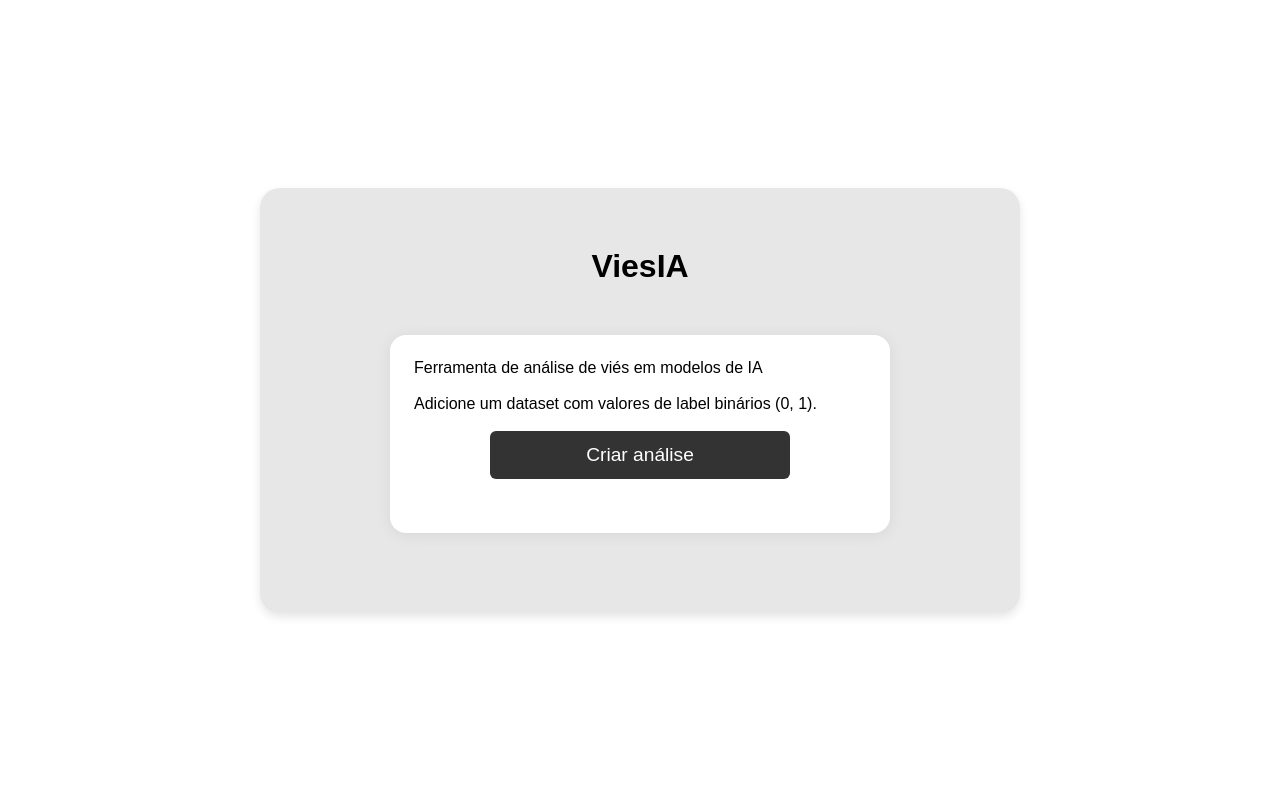
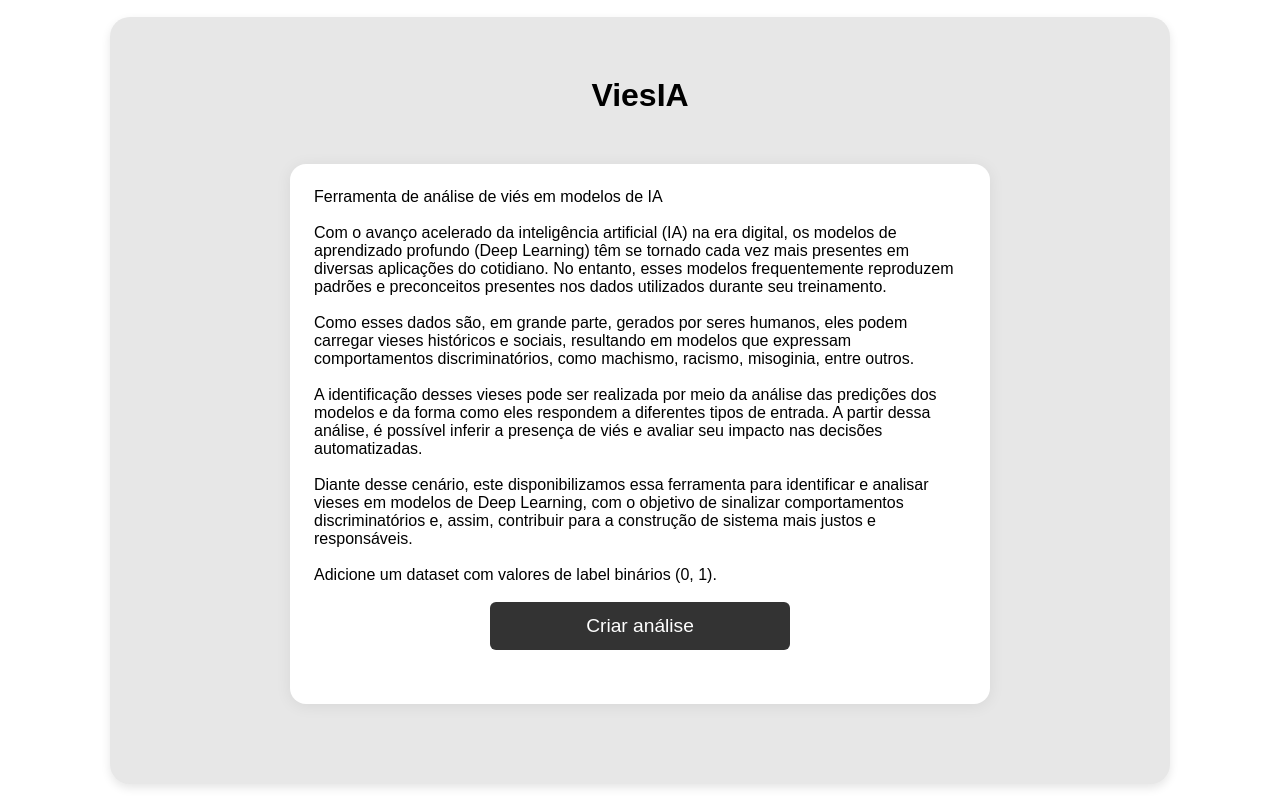
Before and after one commit to brnduol/ViesIA, a Flask app: page / in a window 1280 px wide. Run offline with Flask 3, Linux system fonts and the light colour scheme.

Commit message:
update: pequenos ajustes visuais

```diff
--- a/project/templates/forms.html
+++ b/project/templates/forms.html
@@ -24,7 +24,9 @@
             align-items: center;
             text-align: center;
             width: 100%;
+            min-width: 1000px;
             max-width: 1000px;
+            min-height: 700px;
             box-shadow: 0px 4px 10px rgba(0, 0, 0, 0.1);
             border-radius: 20px;
         }
@@ -34,7 +36,9 @@
             padding: 30px;
             margin-bottom: 20px;
             border-radius: 16px;
-            max-width: 500px;
+            min-height: 500px;
+            min-width: 700px;
+            max-width: 700px;
             width: 100%;
         }
         .title {
--- a/project/templates/home.html
+++ b/project/templates/home.html
@@ -24,15 +24,22 @@
             align-items: center;
             text-align: center;
             width: 100%;
+            min-width: 1000px;
+            max-width: 1000px;
             max-width: 700px;
+            min-height: 700px;
             box-shadow: 0px 4px 10px rgba(0, 0, 0, 0.1);
             border-radius: 20px;
         }
         .analysis-box {
+            align-items: center;
             margin: auto;
             text-align: left;
             padding: 30px;
             margin-bottom: 20px;
+            min-width: 700px;
+            max-width: 500px;
+            min-height: 500px;
             border-radius: 16px;
             max-width: 500px;
             width: 100%;
@@ -102,6 +109,28 @@
                 Ferramenta de análise de viés em modelos de IA
                 <br>
                 <br>
+                Com o avanço acelerado da inteligência artificial (IA) na era digital, os modelos de
+                aprendizado profundo (Deep Learning) têm se tornado cada vez mais presentes em diversas
+                aplicações do cotidiano. No entanto, esses modelos frequentemente reproduzem padrões
+                e preconceitos presentes nos dados utilizados durante seu treinamento.
+                <br>
+                <br>
+                Como esses dados são, em grande parte, gerados por seres humanos, eles podem carregar
+                vieses históricos e sociais, resultando em modelos que expressam comportamentos discriminatórios,
+                como machismo, racismo, misoginia, entre outros.
+                <br>
+                <br>
+                A identificação desses vieses pode ser realizada por meio da análise das predições
+                dos modelos e da forma como eles respondem a diferentes tipos de entrada. A partir
+                dessa análise, é possível inferir a presença de viés e avaliar seu impacto nas decisões
+                automatizadas.
+                <br>
+                <br>
+                Diante desse cenário, este disponibilizamos essa ferramenta para identificar e analisar
+                vieses em modelos de Deep Learning, com o objetivo de sinalizar comportamentos discriminatórios e,
+                assim, contribuir para a construção de sistema mais justos e responsáveis.
+                <br>
+                <br>
                 Adicione um dataset com valores de label binários (0, 1).
                 <br>
                 <br>
```
Also changed, not shown: project/templates/results.html (+4 -3 lines).
